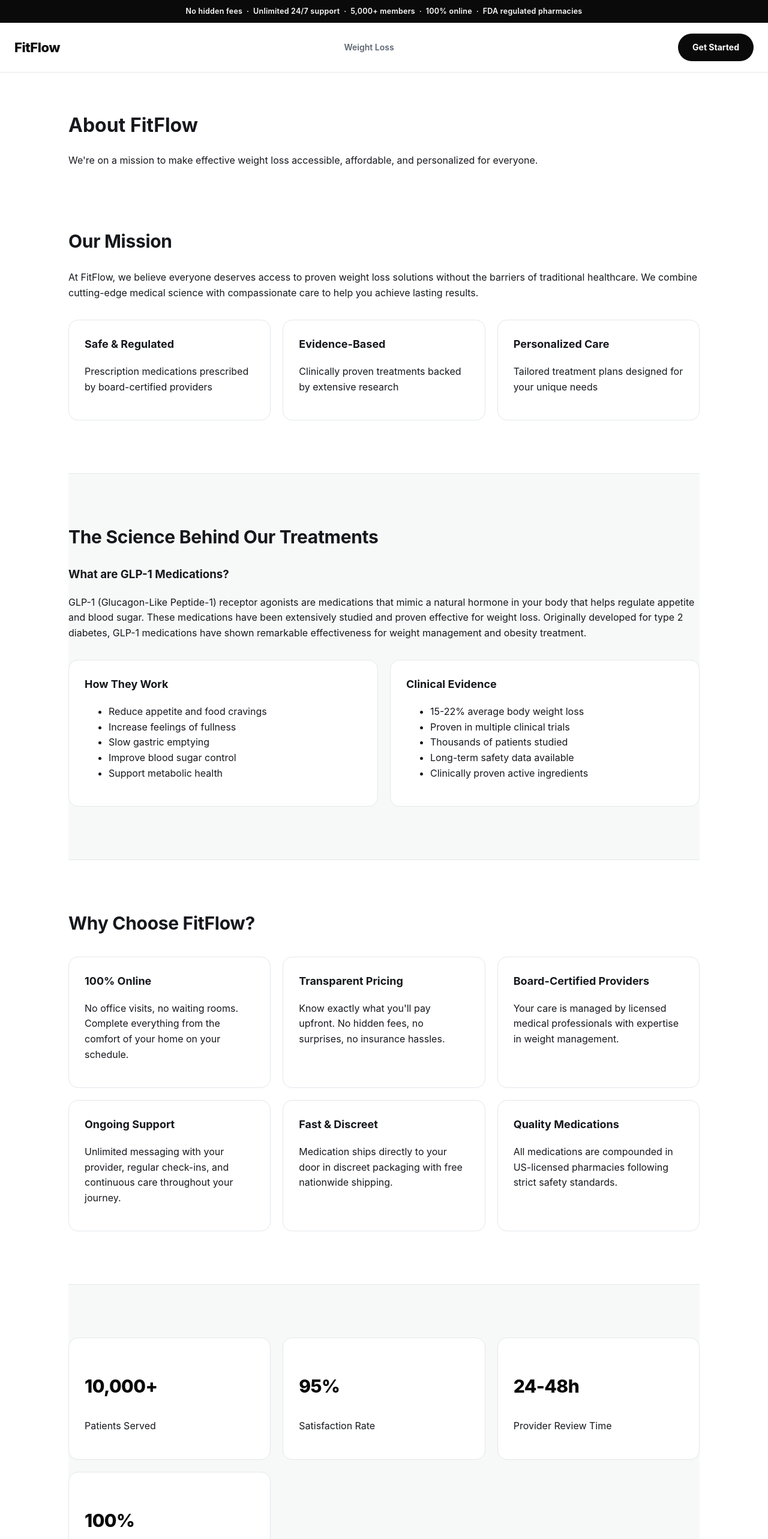
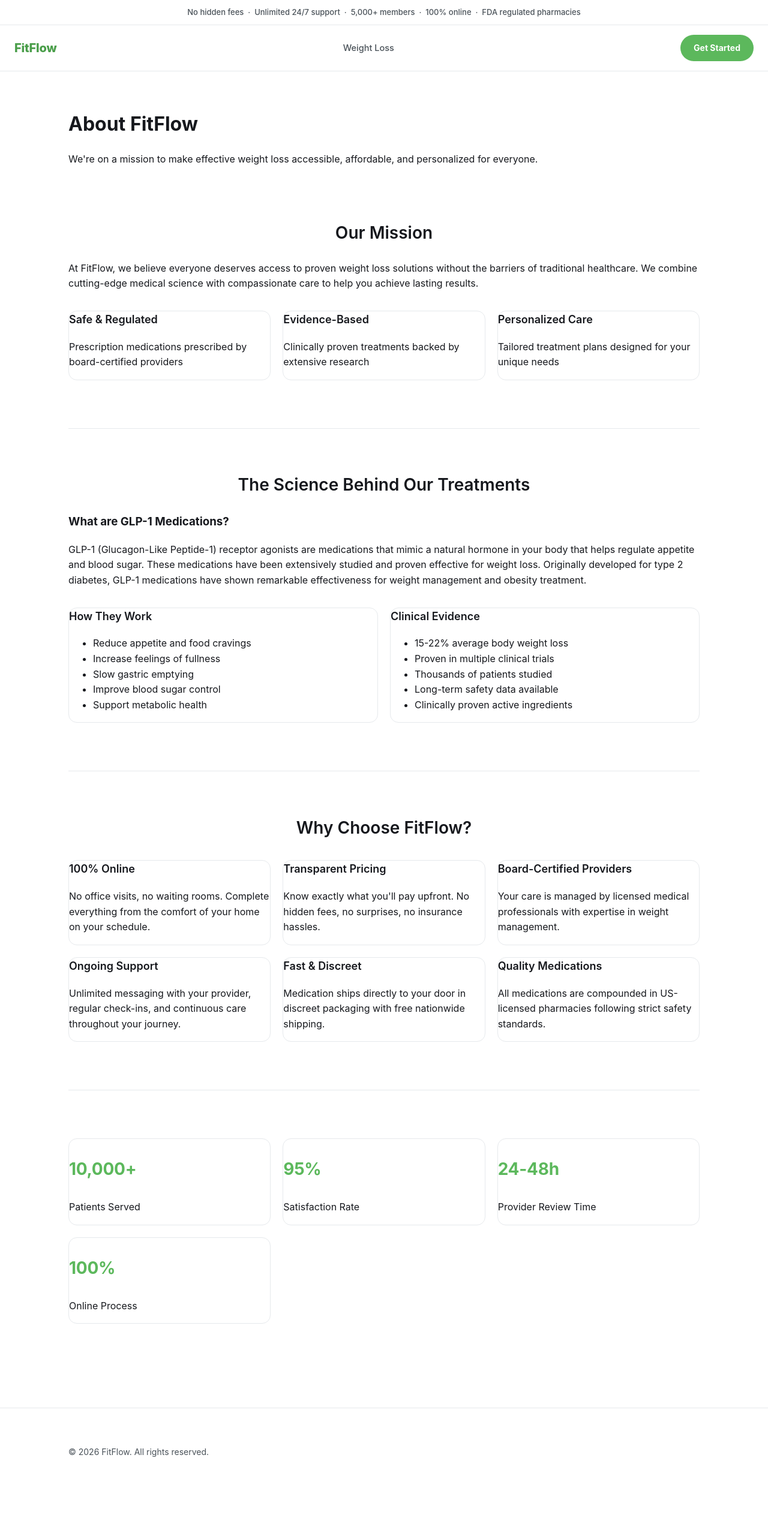
Before and after one commit to AdrienCohen1/fitflow-site, a Next.js app: page /about in a window 1280 px wide. Shown: the top 2566 px of the page at 60% size. After the commit the page ends 2495 px from the top, so only its background shows below. Built offline with nearby package versions, Linux system fonts and the light colour scheme.

Commit message:
Refactor CSS styles and color variables
Updated color variables and styles for various elements to enhance the visual theme. Adjusted padding, font sizes, and hover effects for better user experience.

```diff
--- a/app/globals.css
+++ b/app/globals.css
@@ -1,9 +1,13 @@
 :root {
-  --black: #0a0a0a;
-  --gray-900: #16181d;
-  --gray-600: #5b6470;
-  --gray-200: #e3e7eb;
+  --green: #5cb85c;
+  --green-dark: #4a9e4a;
+  --black: #16181d;
+  --gray-700: #4a5259;
+  --gray-500: #78828c;
+  --gray-200: #e6e9ec;
   --gray-50: #f7f9f8;
+  --cream: #fdf6e3;
+  --cream-border: #f0e2b6;
   --white: #ffffff;
 }
 
@@ -12,12 +16,12 @@
 body {
   margin: 0;
   font-family: -apple-system, BlinkMacSystemFont, "Segoe UI", Roboto, Helvetica, Arial, sans-serif;
-  color: var(--gray-900);
+  color: var(--black);
   line-height: 1.6;
   background: var(--white);
 }
 
-a { color: var(--black); }
+a { color: var(--green-dark); }
 
 .container {
   max-width: 1100px;
@@ -29,8 +33,7 @@
   border-bottom: 1px solid var(--gray-200);
   position: sticky;
   top: 0;
-  background: rgba(255, 255, 255, 0.92);
-  backdrop-filter: blur(8px);
+  background: var(--white);
   z-index: 10;
 }
 
@@ -38,15 +41,15 @@
   display: flex;
   align-items: center;
   justify-content: space-between;
-  padding: 18px 24px;
+  padding: 16px 24px;
 }
 
 .logo {
   font-weight: 800;
-  font-size: 22px;
+  font-size: 20px;
   text-decoration: none;
-  color: var(--black);
-  letter-spacing: -0.02em;
+  color: var(--green-dark);
+  letter-spacing: -0.01em;
 }
 
 nav.main-nav ul {
@@ -59,60 +62,90 @@
 
 nav.main-nav a {
   text-decoration: none;
-  font-size: 14px;
-  font-weight: 600;
-  color: var(--gray-600);
+  font-size: 14.5px;
+  font-weight: 500;
+  color: var(--gray-700);
 }
 
 nav.main-nav a:hover { color: var(--black); }
 
 .cta-btn {
-  background: var(--black);
+  background: var(--green);
   color: #fff;
-  padding: 12px 24px;
+  padding: 11px 22px;
   border-radius: 999px;
   text-decoration: none;
   font-weight: 700;
   font-size: 14px;
   display: inline-block;
-  transition: transform 0.15s ease, opacity 0.15s ease;
+  border: none;
+  transition: background 0.15s ease;
 }
 
-.cta-btn:hover {
-  transform: translateY(-1px);
-  opacity: 0.88;
+.cta-btn:hover { background: var(--green-dark); }
+
+.cta-btn-outline {
+  background: var(--white);
+  color: var(--black);
+  padding: 11px 22px;
+  border-radius: 10px;
+  text-decoration: none;
+  font-weight: 600;
+  font-size: 14px;
+  display: inline-block;
+  border: 1px solid var(--gray-200);
+  transition: border-color 0.15s ease;
 }
 
+.cta-btn-outline:hover { border-color: var(--gray-500); }
+
 .trust-bar {
-  background: var(--black);
-  color: #fff;
-  font-size: 12.5px;
-  font-weight: 600;
-  letter-spacing: 0.02em;
+  background: var(--white);
+  color: var(--gray-700);
+  font-size: 13px;
+  font-weight: 500;
   text-align: center;
-  padding: 9px 0;
+  padding: 10px 0;
+  border-bottom: 1px solid var(--gray-200);
+}
+
+.promo-bar {
+  background: var(--cream);
+  border-top: 1px solid var(--cream-border);
+  border-bottom: 1px solid var(--cream-border);
+  color: var(--gray-700);
+  font-size: 13.5px;
+  font-weight: 500;
+  text-align: center;
+  padding: 14px 0;
 }
 
 main { min-height: 60vh; }
 
 .hero {
-  padding: 90px 0 60px;
-  background: var(--gray-50);
+  padding: 64px 0 40px;
+  background: var(--white);
+  text-align: center;
 }
 
 .hero h1 {
-  font-size: 46px;
-  line-height: 1.1;
+  font-size: 44px;
+  line-height: 1.15;
   margin: 0 0 16px;
-  letter-spacing: -0.02em;
-  max-width: 720px;
+  font-weight: 400;
+}
+
+.hero h1 .accent {
+  color: var(--green);
+  font-weight: 600;
+  display: block;
 }
 
 .hero p.lead {
-  font-size: 19px;
-  color: var(--gray-600);
-  max-width: 620px;
-  margin-bottom: 28px;
+  font-size: 18px;
+  color: var(--gray-700);
+  max-width: 560px;
+  margin: 0 auto 24px;
 }
 
 .card-grid {
@@ -124,48 +157,48 @@
 
 .card {
   border: 1px solid var(--gray-200);
-  border-radius: 16px;
-  padding: 26px;
+  border-radius: 14px;
+  overflow: hidden;
   background: var(--white);
-  transition: box-shadow 0.15s ease, transform 0.15s ease;
 }
 
-.card:hover {
-  box-shadow: 0 10px 30px rgba(16, 24, 32, 0.08);
-  transform: translateY(-2px);
+.card-body { padding: 22px; }
+
+.card h3 { margin-top: 0; font-size: 18px; font-weight: 600; }
+
+.card .as-low-as { font-size: 13px; color: var(--gray-500); margin-bottom: 2px; }
+
+.price {
+  font-size: 28px;
+  font-weight: 700;
+  color: var(--green);
+  letter-spacing: -0.01em;
 }
 
-.card h3 { margin-top: 0; font-size: 18px; }
+.card-actions { display: flex; flex-direction: column; gap: 8px; margin-top: 14px; }
 
-.price {
-  font-size: 30px;
-  font-weight: 800;
-  color: var(--black);
-  letter-spacing: -0.02em;
-}
-
-section { padding: 56px 0; }
-section:nth-of-type(even) { background: var(--gray-50); }
+section { padding: 48px 0; background: var(--white); }
 section + section { border-top: 1px solid var(--gray-200); }
 
 h2 {
-  font-size: 30px;
-  letter-spacing: -0.01em;
+  font-size: 28px;
+  font-weight: 600;
   margin-bottom: 24px;
+  text-align: center;
 }
 
-.faq-item { border-bottom: 1px solid var(--gray-200); padding: 22px 0; }
-.faq-item h3 { margin: 0 0 8px; font-size: 17px; color: var(--gray-900); }
-.faq-item p { margin: 0; color: var(--gray-600); }
+.faq-item { border-bottom: 1px solid var(--gray-200); padding: 20px 0; }
+.faq-item h3 { margin: 0 0 8px; font-size: 17px; }
+.faq-item p { margin: 0; color: var(--gray-700); }
 
-.legal-note { font-size: 12px; color: var(--gray-600); margin-top: 24px; line-height: 1.5; }
+.legal-note { font-size: 12px; color: var(--gray-500); margin-top: 24px; line-height: 1.5; }
 
 footer.site-footer {
   border-top: 1px solid var(--gray-200);
-  background: var(--gray-50);
+  background: var(--white);
   padding: 48px 0;
   font-size: 14px;
-  color: var(--gray-600);
+  color: var(--gray-700);
 }
 
 footer .cols {
@@ -175,7 +208,7 @@
 }
 
 footer h4 {
-  color: var(--gray-900);
+  color: var(--black);
   font-size: 12.5px;
   text-transform: uppercase;
   letter-spacing: 0.06em;
@@ -184,8 +217,8 @@
 
 footer ul { list-style: none; padding: 0; margin: 0; }
 footer li { margin-bottom: 10px; }
-footer a { color: var(--gray-600); text-decoration: none; }
-footer a:hover { color: var(--black); }
+footer a { color: var(--gray-700); text-decoration: none; }
+footer a:hover { color: var(--green-dark); }
 
 .todo-banner {
   background: #fff7e6;
```
